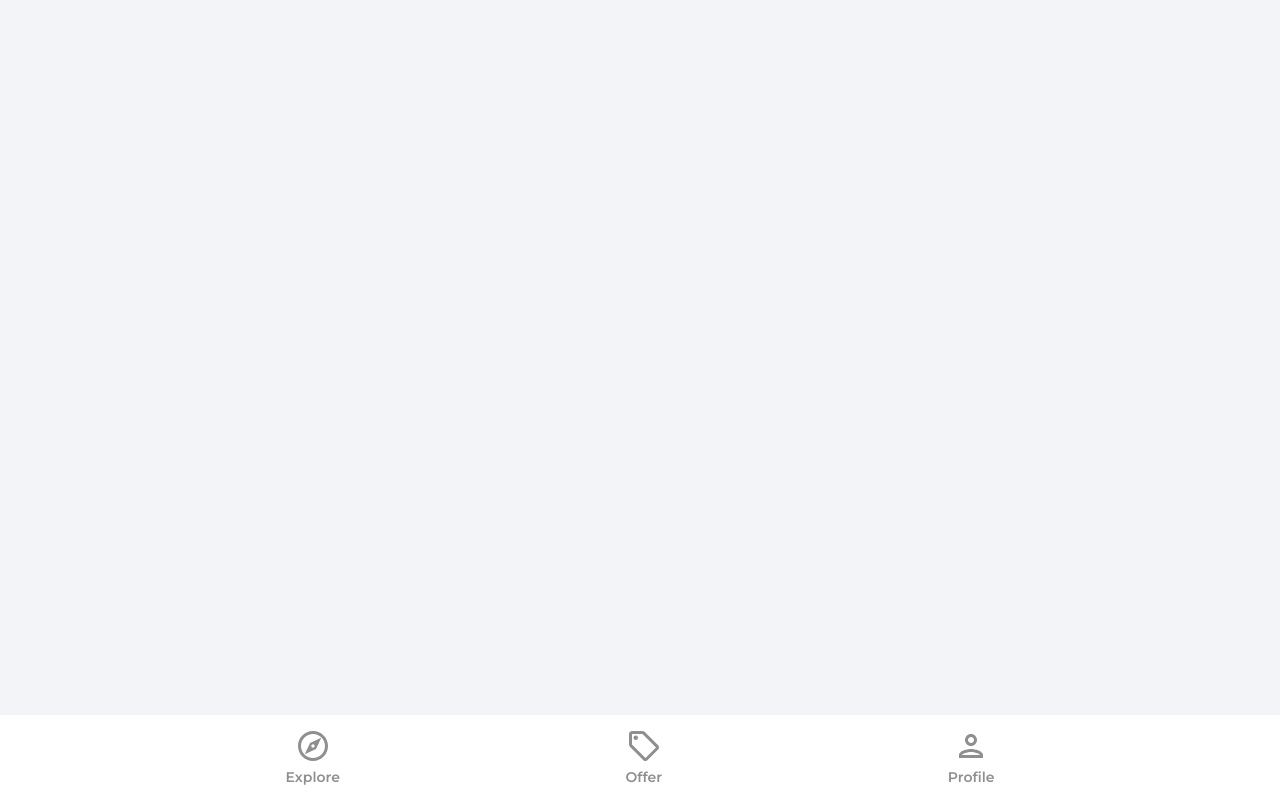
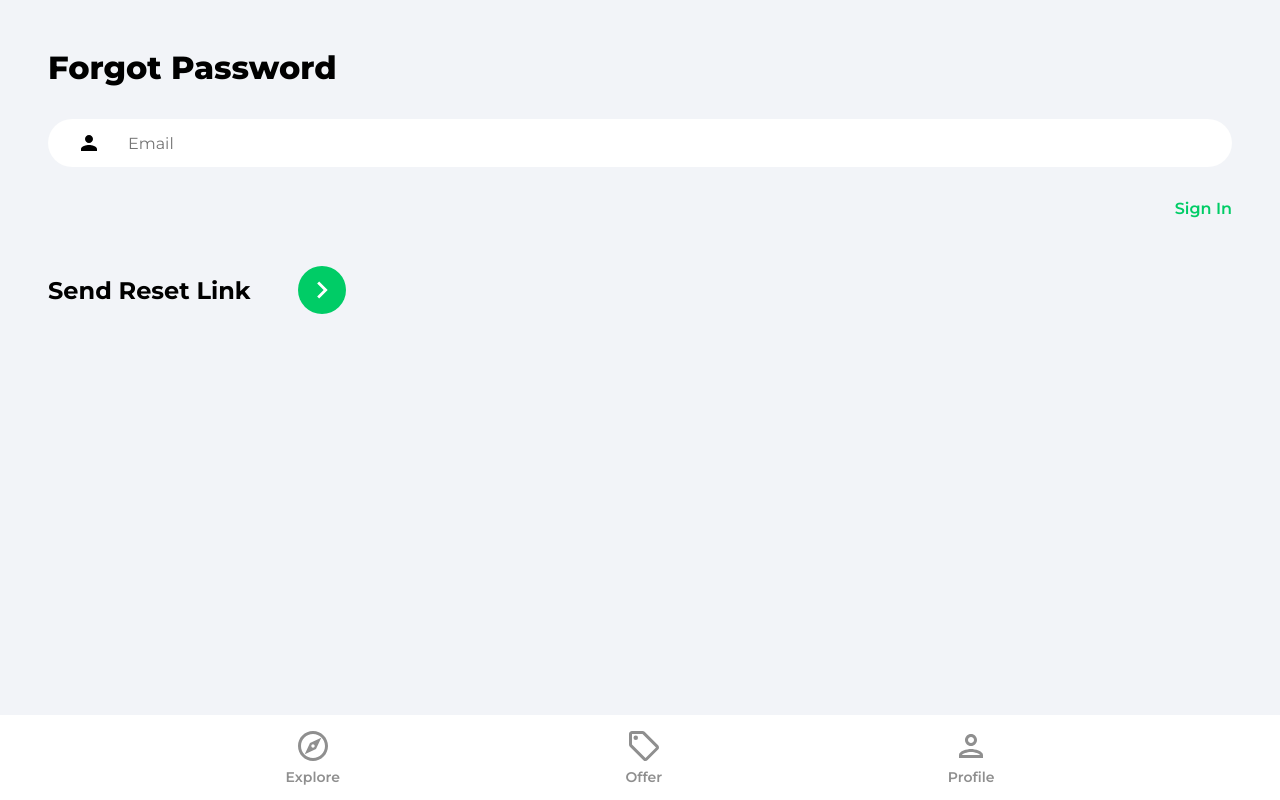
Before and after one commit to nghi9994/demo-house-marketplace, a React (Create React App) app: page /forgot-password in a window 1280 px wide. Built offline with nearby package versions, Linux system fonts and the light colour scheme.

Commit message:
Feat: create Forgot Password Page

```diff
--- a/src/App.tsx
+++ b/src/App.tsx
@@ -4,7 +4,7 @@ import { ToastContainer } from 'react-toastify';
 import 'react-toastify/dist/ReactToastify.css';
 
 import { Navbar, PrivateRoute } from './components';
-import { Explore, Offers, Profile, SignIn, SignUp } from './pages';
+import { Explore, ForgotPassword, Offers, Profile, SignIn, SignUp } from './pages';
 
 function App() {
   return (
@@ -16,6 +16,7 @@ function App() {
           <Route path="/profile" element={<PrivateRoute />}>
             <Route path="/profile" element={<Profile />} />
           </Route>
+          <Route path="/forgot-password" element={<ForgotPassword />} />
           <Route path="/sign-in" element={<SignIn />} />
           <Route path="/sign-up" element={<SignUp />} />
         </Routes>
--- a/src/pages/ForgotPassword/index.tsx
+++ b/src/pages/ForgotPassword/index.tsx
@@ -1,7 +1,48 @@
-import React from 'react'
+import { sendPasswordResetEmail } from 'firebase/auth';
+import React, { useState } from 'react'
+import { Link } from 'react-router-dom';
+import { toast } from 'react-toastify';
+import {ReactComponent as ArrowRightIcon} from '../../assets/svg/keyboardArrowRightIcon.svg'
+import { auth } from '../../firebase.config';
 
 export const ForgotPassword = () => {
+  const [email, setEmail] = useState('');
+
+  const onChange = (e: any) => {
+    setEmail(e.target.value)
+  }
+
+  const onSubmit = async (e: any) => {
+    e.preventDefault()
+    try {
+      await sendPasswordResetEmail(auth, email)
+      toast.success('Email was sent')
+    } catch (error) {
+      console.log('🚀 ~ onSubmit ~ error', error);
+      toast.error('Could not send reset email')
+    }
+  }
+
   return (
-    <div>ForgotPassword</div>
+    <div className="pageContainer">
+      <header>
+        <p className="pageHeader">
+          Forgot Password
+        </p>
+
+        <main>
+          <form onSubmit={onSubmit}>
+            <input type="email" className='emailInput' placeholder='Email' id='email' value={email} onChange={onChange} />
+            <Link className='forgotPasswordLink' to="/sign-in">Sign In</Link>
+            <div className="signInBar">
+              <div className="signInText">Send Reset Link</div>
+              <button className="signInButton">
+                <ArrowRightIcon fill='#fff' width="34px" height="34px"></ArrowRightIcon>
+              </button>
+            </div>
+          </form>
+        </main>
+      </header>
+    </div>
   )
 }
```
